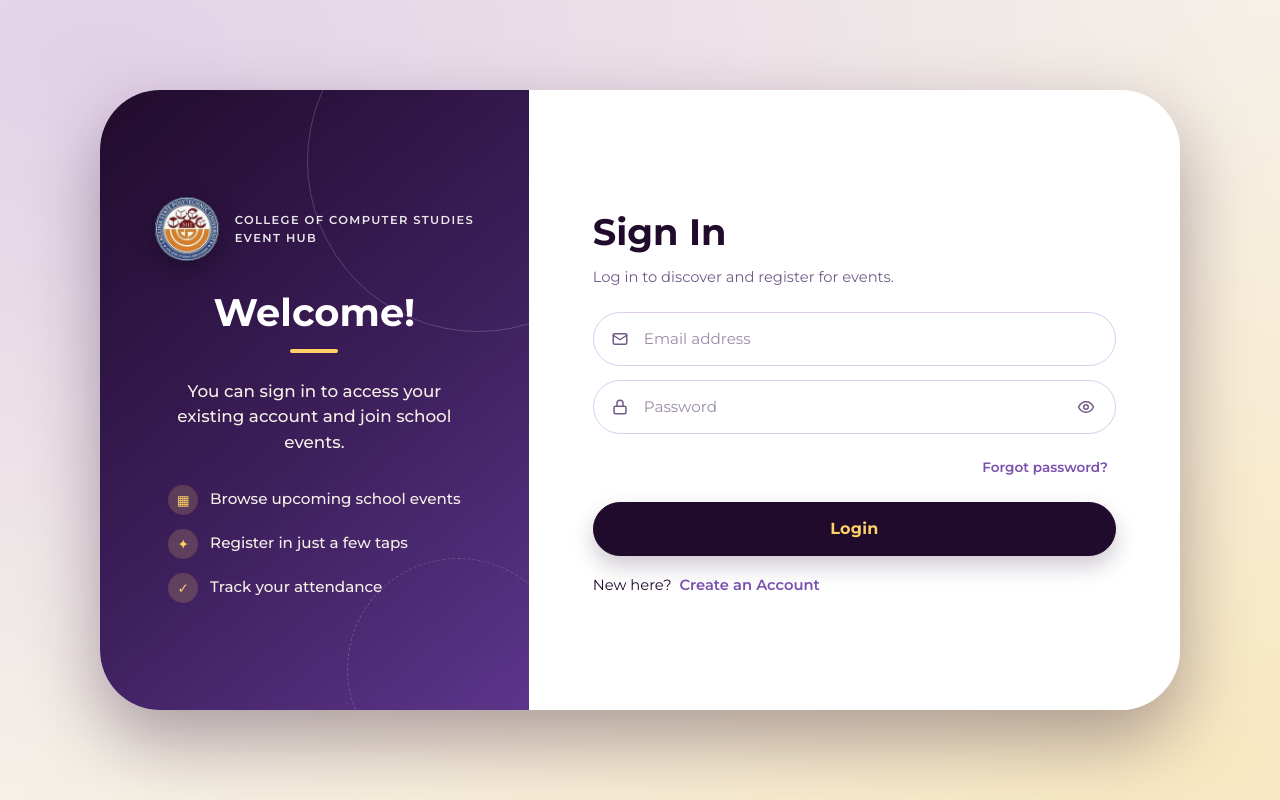
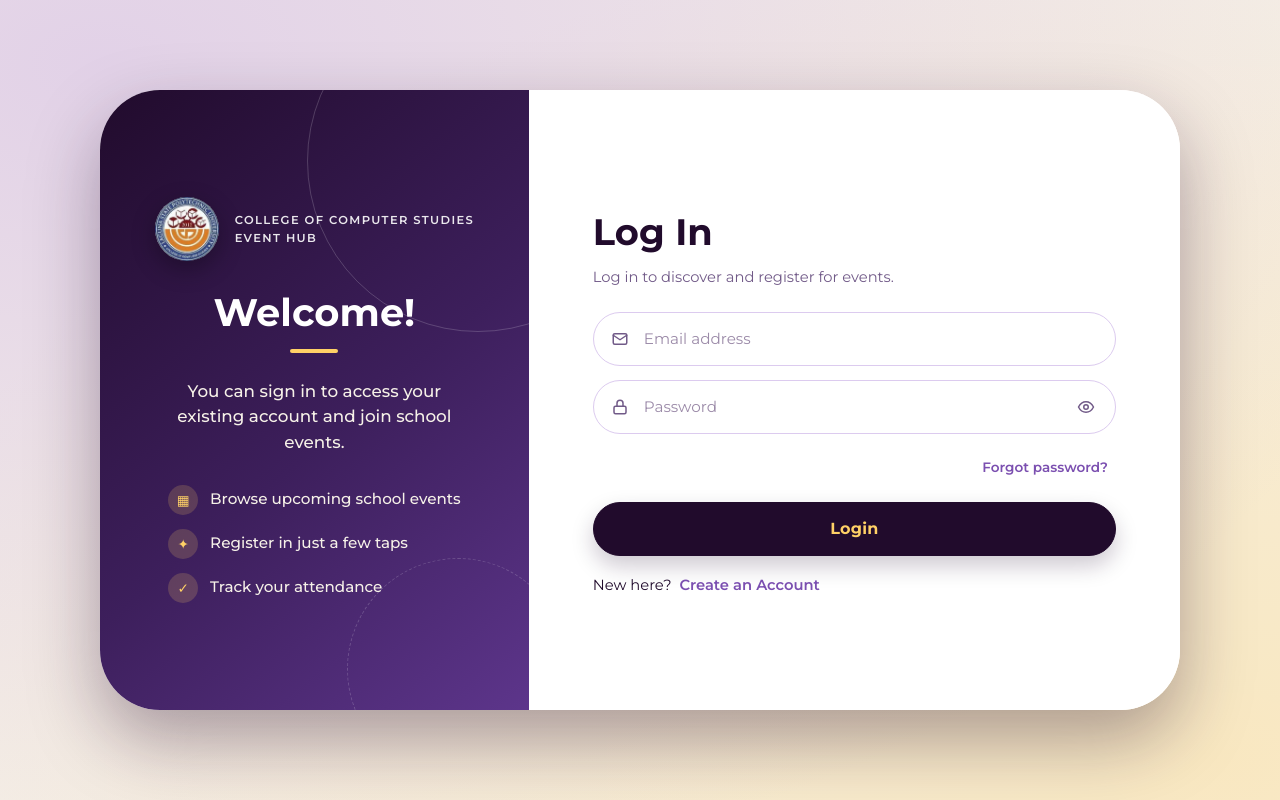
Before and after one commit to ramosjews/oop, a Flask app: page / in a window 1280 px wide. Run offline with Flask 3, Linux system fonts and the light colour scheme.

Commit message:
Update project files

```diff
--- a/fnl_prjct.-main/static/script.js
+++ b/fnl_prjct.-main/static/script.js
@@ -264,7 +264,7 @@
     // Texts
     $('#auth-title').innerHTML = isSignup
       ? 'Sign Up<span></span>'
-      : 'Sign In<span></span>';
+      : 'Log In<span></span>';
 
     $('#auth-subtitle').textContent = isSignup
       ? 'Create an account to register for events.'
--- a/fnl_prjct.-main/static/styles.css
+++ b/fnl_prjct.-main/static/styles.css
@@ -1809,8 +1809,8 @@ input[readonly] {
 /* Soft glow background instead of flat beige */
 #auth-view {
   background:
-    radial-gradient(1600px 1000px at 8% 8%, rgba(188, 150, 230, 0.35), transparent 75%),
-    radial-gradient(1600px 1000px at 95% 95%, rgba(255, 209, 102, 0.30), transparent 75%),
+    radial-gradient(1600px 1000px at 8% 8%, rgba(188, 150, 230, 0.35), transparent 85%),
+    radial-gradient(1600px 1000px at 95% 95%, rgba(255, 209, 102, 0.30), transparent 85%),
     var(--page, #F6F1E8);
 }
 
--- a/fnl_prjct.-main/templates/index.html
+++ b/fnl_prjct.-main/templates/index.html
@@ -36,7 +36,7 @@
       </div>
 
       <div class="login-panel">
-        <h1 id="auth-title">Sign In</h1>
+        <h1 id="auth-title">Log In</h1>
         <p id="auth-subtitle">Log in to discover and register for events.</p>
 
         <div class="tabbar">
```
Also changed, not shown: fnl_prjct.-main/school.jpg (added).
